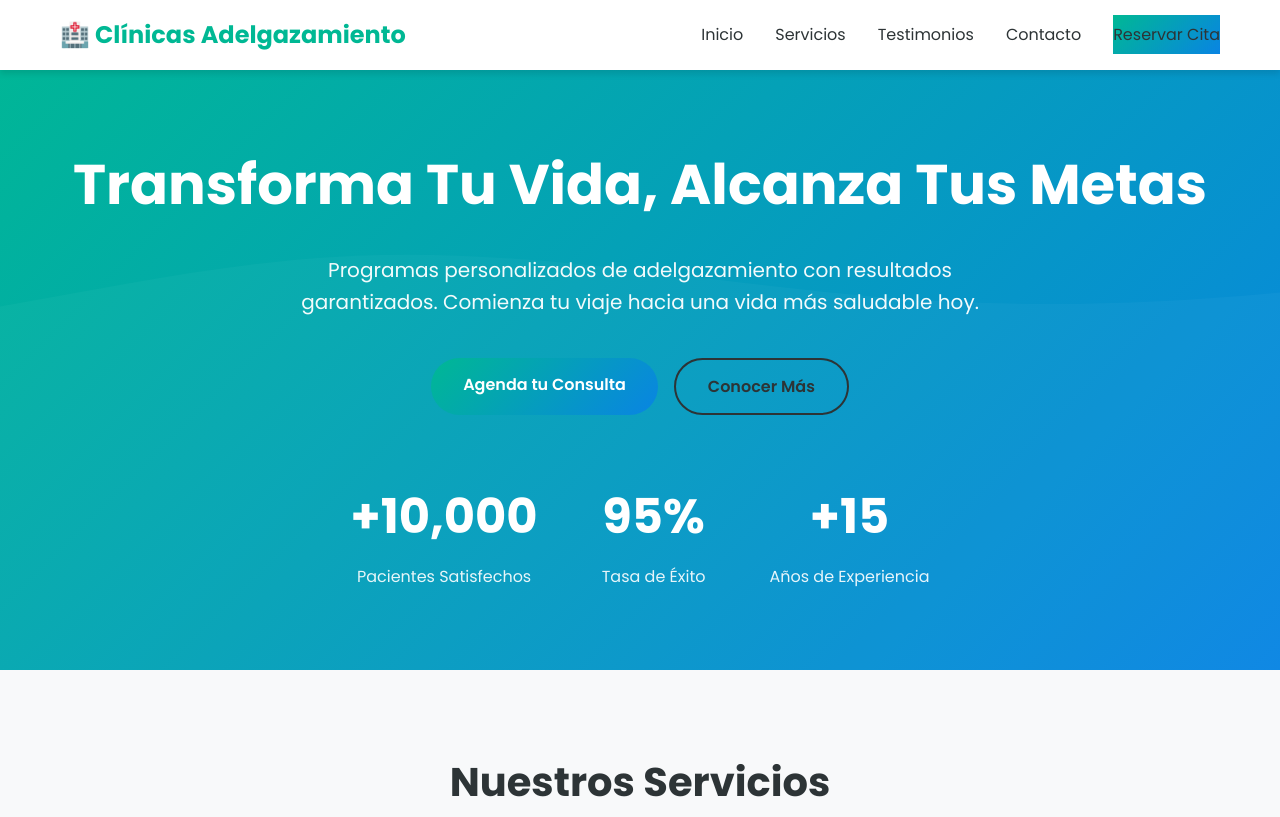
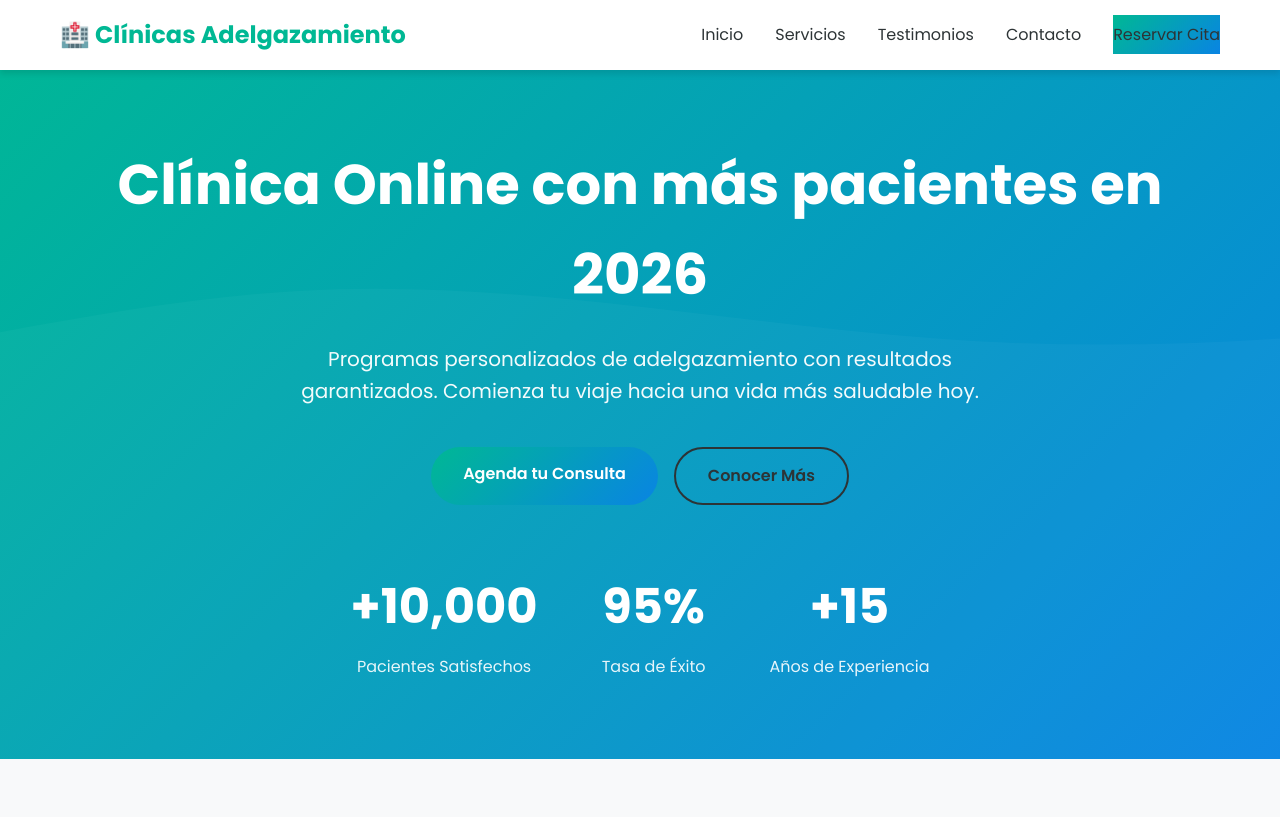
Before and after one commit to serendipiaagency/clinicasAdelgazamiento, a website: page index.html in a window 1280 px wide. Shown: the top 817 px of the page. Drawn offline with Linux system fonts and the light colour scheme.

Commit message:
Actualiza título principal del hero para 2026

```diff
--- a/index.html
+++ b/index.html
@@ -38,7 +38,7 @@
     <section id="inicio" class="hero">
         <div class="container">
             <div class="hero-content">
-                <h1 class="hero-title">Transforma Tu Vida, Alcanza Tus Metas</h1>
+                <h1 class="hero-title">Clínica Online con más pacientes en 2026</h1>
                 <p class="hero-subtitle">Programas personalizados de adelgazamiento con resultados garantizados. Comienza tu viaje hacia una vida más saludable hoy.</p>
                 <div class="hero-buttons">
                     <a href="#contacto" class="btn btn-primary">Agenda tu Consulta</a>
```
